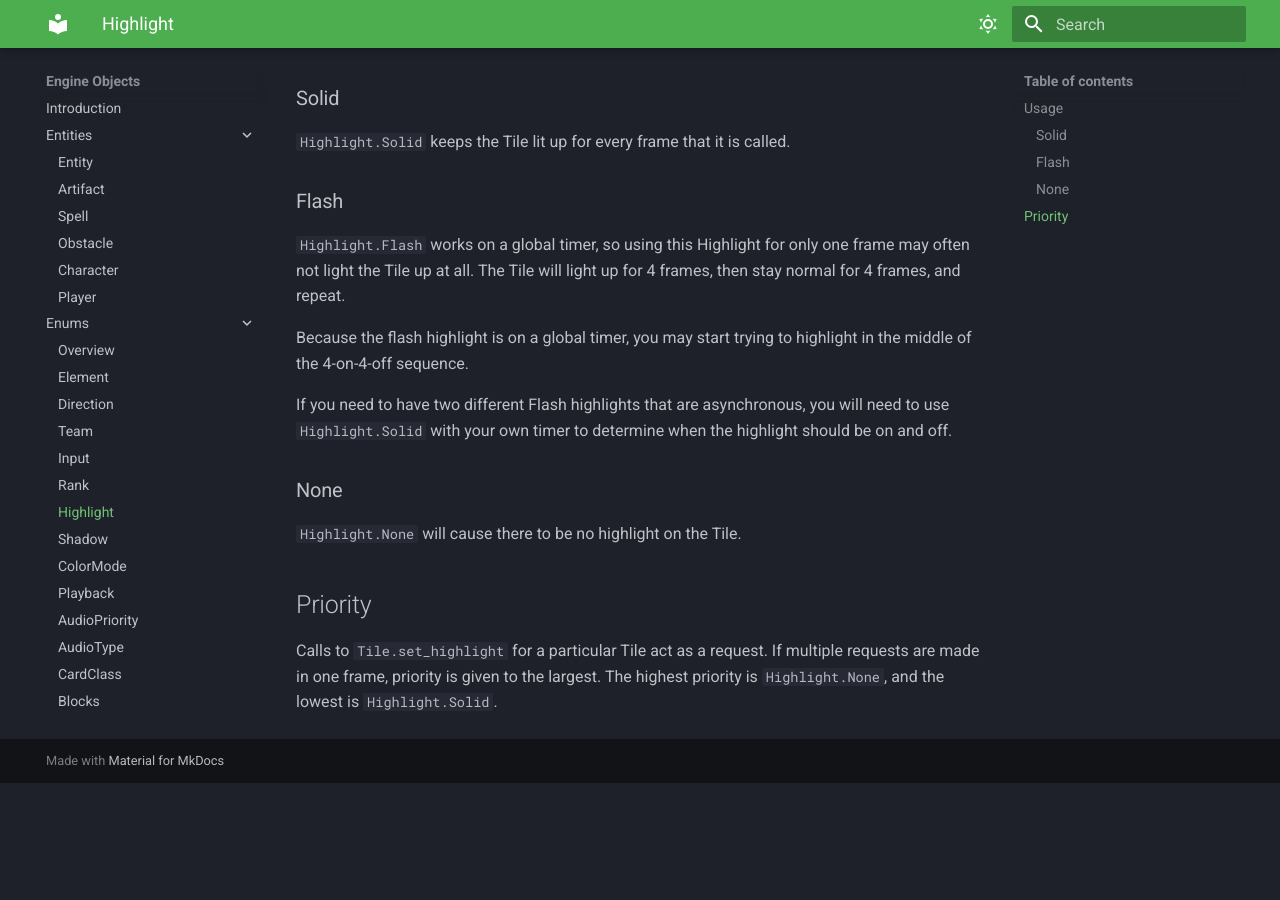
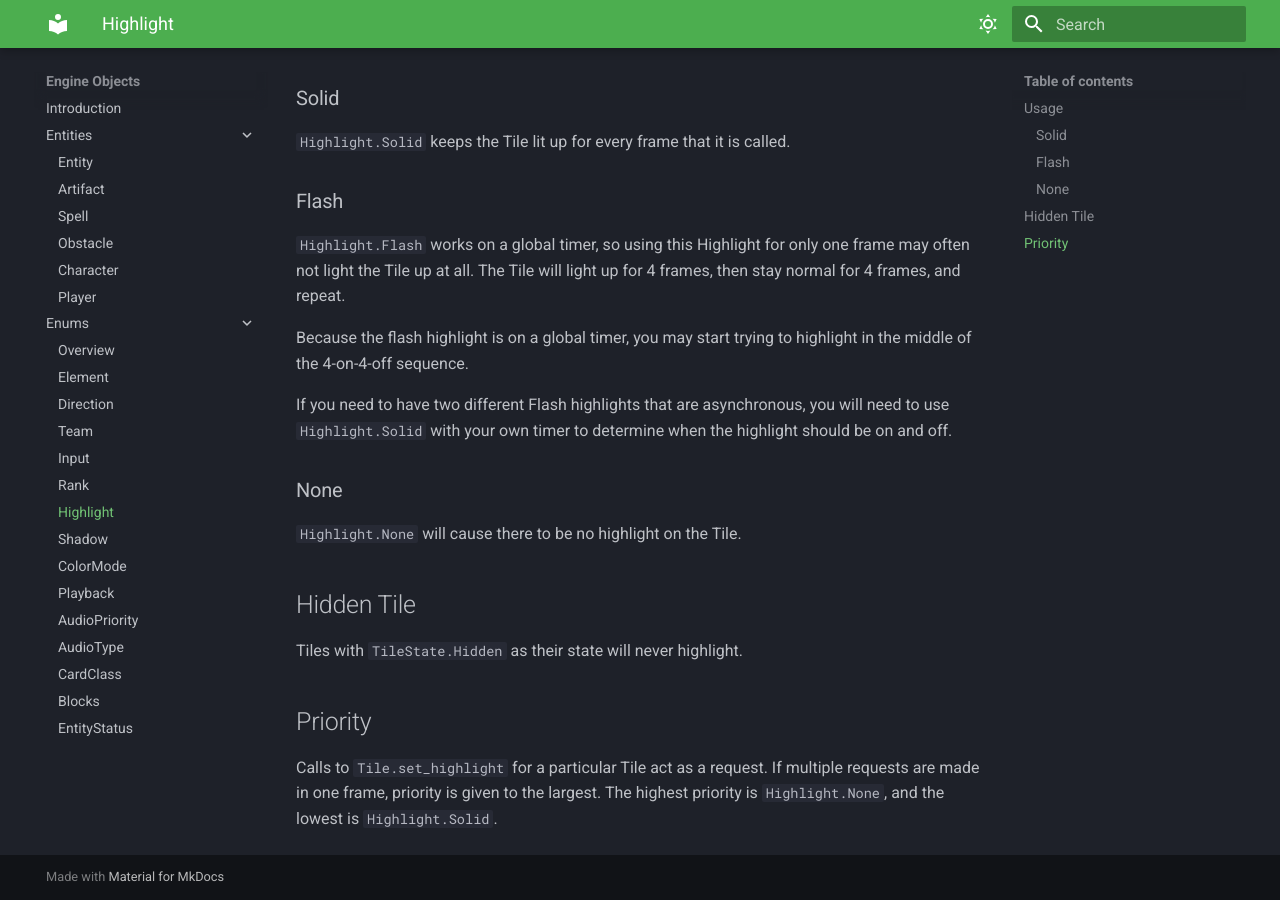
Before and after one commit to Alrysc/onb_docs, an MkDocs documentation site: the page built from docs/onb_overview/enums/highlight.md, in a window 1280 px wide and 900 px high, scrolled down 660 px. Built offline with MkDocs 1.6.1 and Material for MkDocs 9.7.7, drawn with Linux system fonts in a browser that asks for light colours; before the commit the page ends 1443 px from its top, so only the background shows below that.

Commit message:
Note about highlighting Hidden Tiles

```diff
--- a/docs/onb_overview/enums/highlight.md
+++ b/docs/onb_overview/enums/highlight.md
@@ -45,6 +45,10 @@
 
 `Highlight.None` will cause there to be no highlight on the Tile.
 
+## Hidden Tile
+
+Tiles with `TileState.Hidden` as their state will never highlight.
+
 ## Priority
 
 Calls to `Tile.set_highlight` for a particular Tile act as a request. If multiple
```
Also changed, not shown: docs/onb_overview/enums/audiopriority.md (+1 -1 lines).
